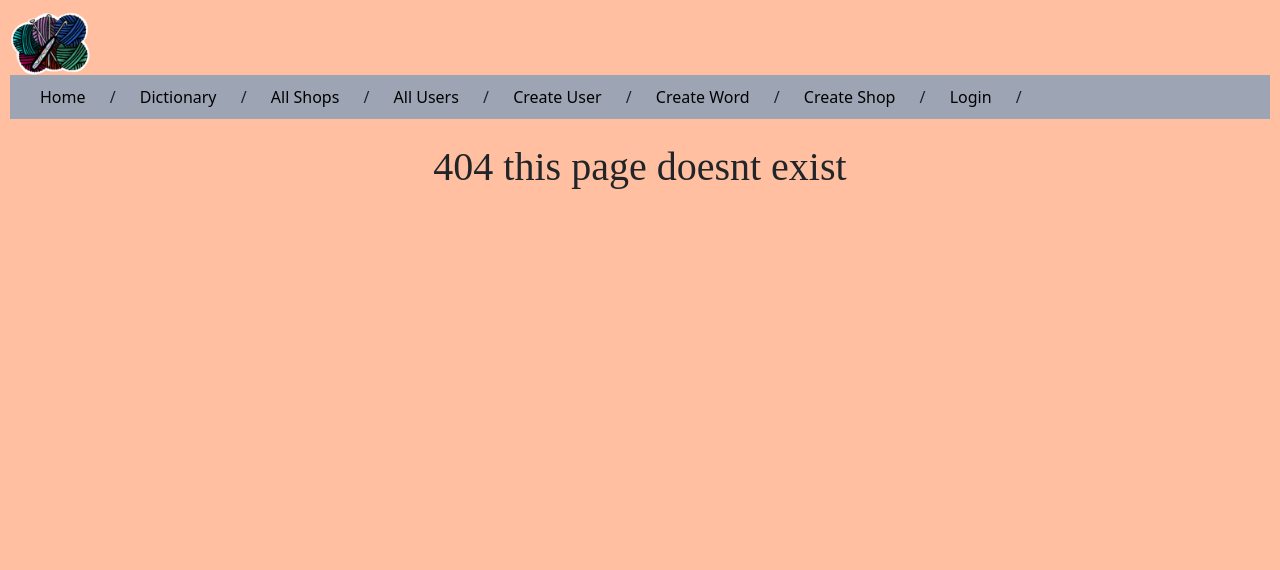
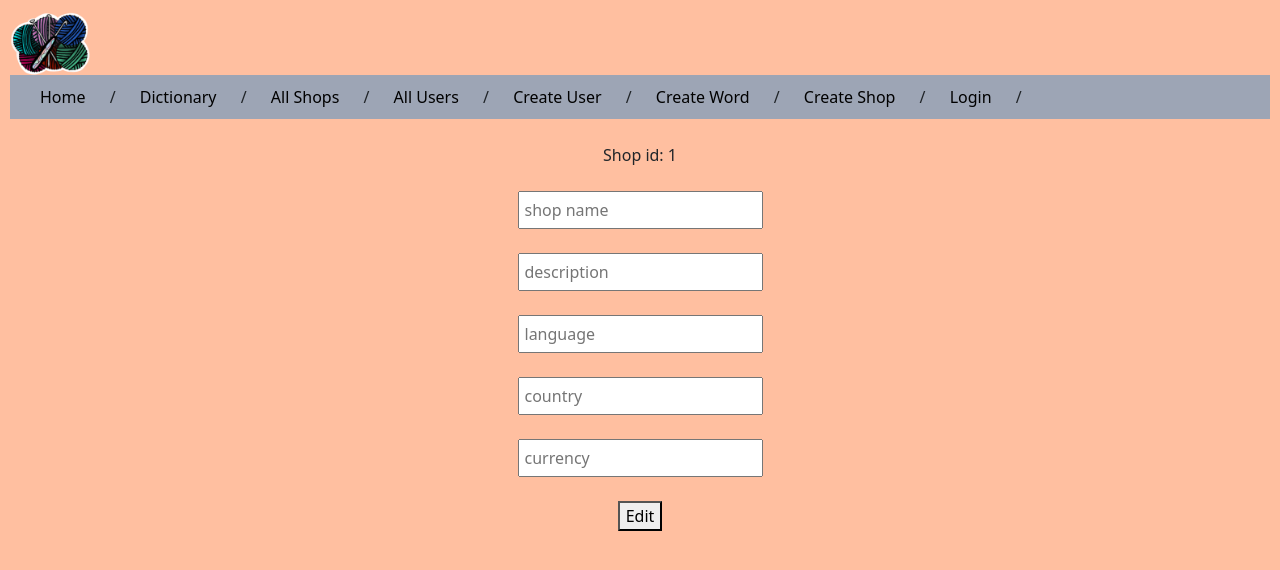
Before and after one commit to sbrockmeyer/Capstone-capstone, a React (Create React App) app in the folder front-end/: page /editShop/1 in a window 1280 px wide. Before the commit this address had no page. Shown: the top 570 px of the page. Built offline with nearby package versions, Linux system fonts and the light colour scheme; a web font is replaced by a local one.

Commit message:
aaaaaahhhhhhh

```diff
--- a/front-end/src/components/EditShop.js
+++ b/front-end/src/components/EditShop.js
@@ -1,20 +1,66 @@
-import React from 'react'
+import React, {useState} from 'react'
 import { useParams } from 'react-router-dom';
 
 function EditShop() {
-  const {id} = useParams();
-  console.log(id);
-  // console.log(id)
+  const {shopid} = useParams();
+  console.log(shopid);
+
+  const [shopName, setShopName] = useState('');
+  const [description, setDescription] = useState('');
+  const [lang, setLanguage] = useState('');
+  const [country, setCountry] = useState('');
+  const [currency, setCurrency] = useState('');
+  const [message, setMessage] = useState('');
+
+  let handleSubmit = async (e) =>{
+    e.preventDefault();
+    try{
+
+      let res = await fetch(`http://localhost:4000/updateShop`,{
+        method: "POST",
+        headers:{
+          'Content-Type' : "application/json",
+        },
+        body: JSON.stringify({
+          Id: shopid,
+          shopName: shopName,
+          description: description,
+          language: lang,
+          country: country,
+          currency: currency,
+        }),
+      });
+
+      if(res.status === 200){
+        setShopName("");
+        setDescription("");
+        setLanguage("");
+        setCountry("");
+        setCurrency("");
+        setMessage("your shop has been updated");
+      }else{
+        setMessage("nothing happened");
+      }
+
+    }catch(err){
+      console.log(err);
+    }
+  }
+
+
+
   return (
     <>
       <div>
-        <form>
-          <input type='text' placeholder={id}/><br/><br/>
-          <input type='text' placeholder=""/><br/><br/>
-          <input type='text' placeholder=""/><br/><br/>
-          <input type='text' placeholder=""/><br/><br/>
-          <input type='text' placeholder=""/><br/><br/>
+        <form onSubmit={handleSubmit}>
+          <div>Shop id: {shopid}</div><br/>
+          <input type='text' value={shopName} placeholder="shop name" onChange={(e) =>setShopName(e.target.value)}/><br/><br/>
+          <input type='text' value={description} placeholder="description" onChange={(e) => setDescription(e.target.value)}/><br/><br/>
+          <input type='text' value={lang} placeholder="language" onChange={(e) => setLanguage(e.target.value)}/><br/><br/>
+          <input type='text' value={country} placeholder="country" onChange={(e) => setCountry(e.target.value)}/><br/><br/>
+          <input type='text' value={currency} placeholder="currency" onChange={(e) => setCurrency(e.target.value)}/><br/><br/>
           <button type='submit'>Edit</button>
+          <div>{message ? <p>{message} </p> : null}</div>
         </form>
       </div>
     </>
--- a/front-end/src/components/Shop.js
+++ b/front-end/src/components/Shop.js
@@ -12,7 +12,7 @@ function Shop({ shops, select }) {
         <div>Description: {shops.Description}</div>
         <div>Language: {shops.Language}</div>
         <div>Country: {shops.Country}</div>
-        <div>Currncy: {shops.Currency}</div>
+        <div>Currency: {shops.Currency}</div>
       </div>
     </>
   )
--- a/front-end/src/components/ShopDetails.js
+++ b/front-end/src/components/ShopDetails.js
@@ -3,12 +3,12 @@ import EditShop from './EditShop'
 import {Link, useParams} from 'react-router-dom';
 
 function ShopDetails({ shop, clear }) {
-  const {id} = useParams();
+  const {shopid} = useParams();
   console.log(shop);
-  console.log(id);
+  console.log(shopid);
 
   const edit = () => {
-    console.log(`Edit ${id}`);
+    console.log(`Edit ${shopid}`);
   }
 
   const delet = () => {
@@ -25,7 +25,8 @@ function ShopDetails({ shop, clear }) {
         <div>Description: {shop.Description}</div>
       </div>
       {/* <button onClick={() => edit()}>edit shop</button> */}
-      <Link className='editbutton' to='/EditShop' param={{id:shop._id}}>edit Shop</Link>
+      {/* <Link className='editbutton' to='/EditShop' param={{id:shop._id}}>edit Shop</Link> */}
+      <a href={"/editShop/" + shop._id}>edit Shop</a>
       <button onClick={() => delet()}>delete shop</button>
     </>
   )
--- a/front-end/src/index.js
+++ b/front-end/src/index.js
@@ -34,7 +34,7 @@ root.render(
         <Route path='/createShop' element={<CreateShop />} />
         <Route path='/allShops' element={<AllShops />}/>
         <Route path='/shopDetails' element={<ShopDetails/>}/>
-        <Route name="editShop" path='/:id' element={<EditShop />} />
+        <Route path='/editShop/:shopid' element={<EditShop />} />
         {/* <Route path='/allShops/:shopid' element={<EditShop />} /> */}
         <Route path='/allUsers' element={<AllUsers />} />
         <Route path='/editUser:userid' element={<EditUser />} />
```
